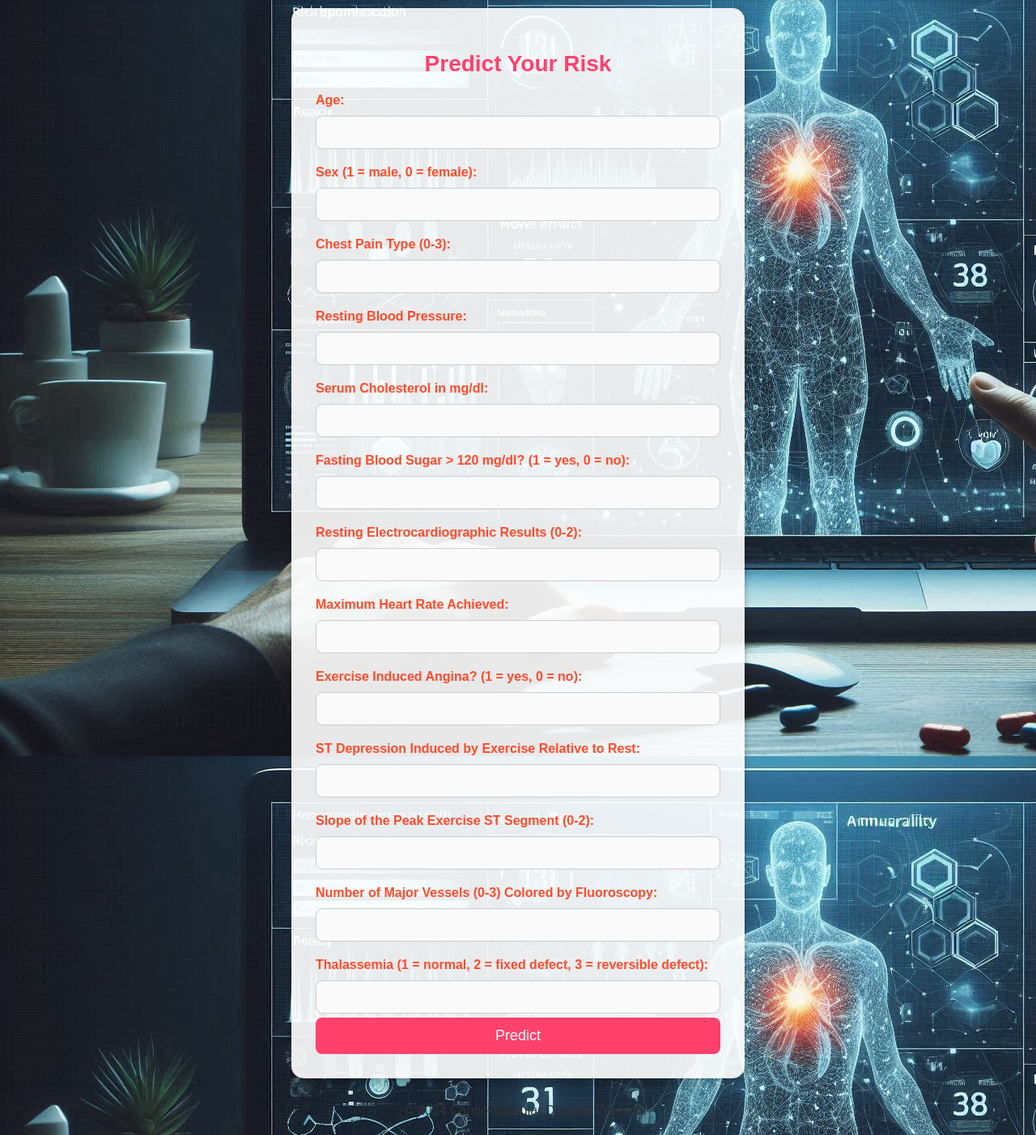
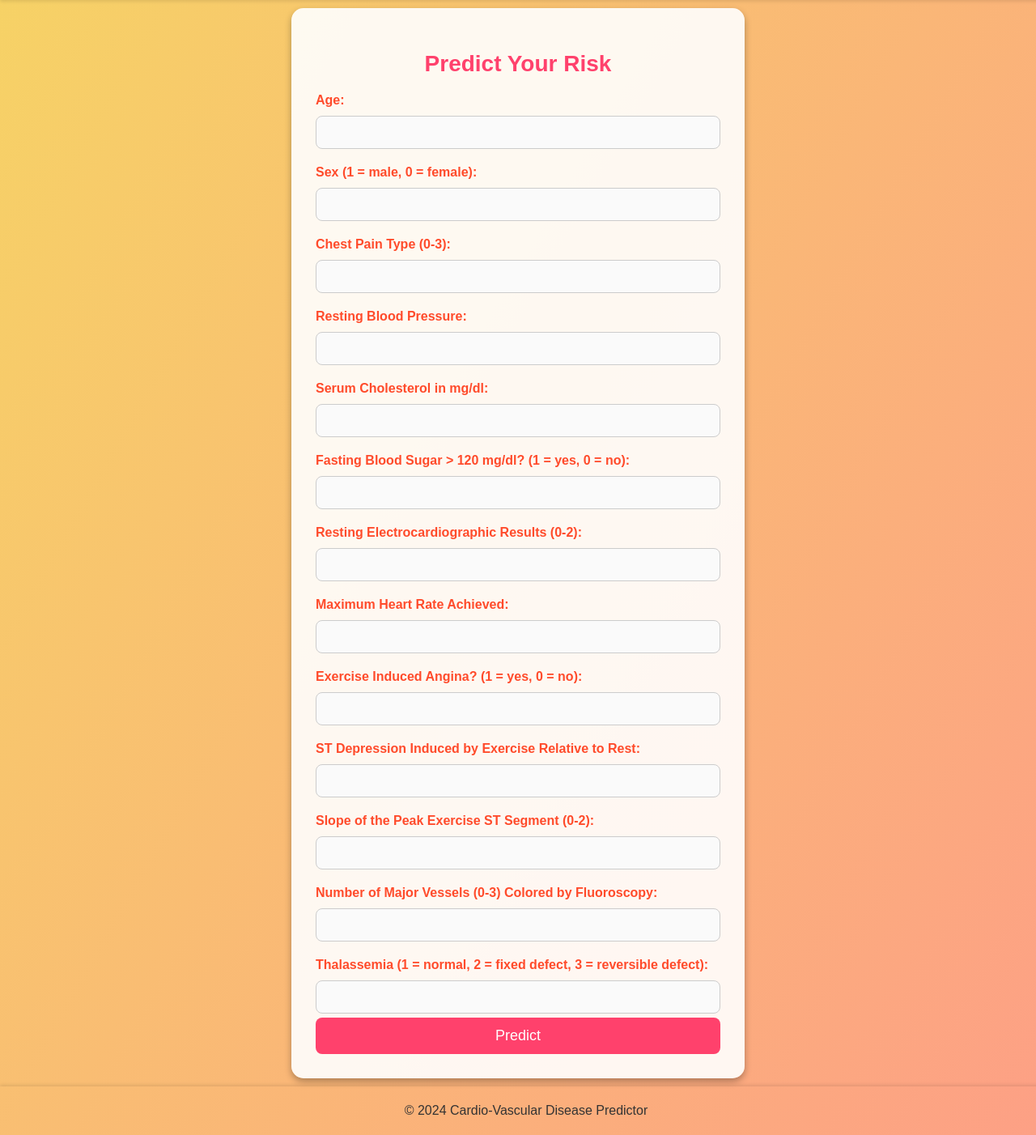
Before and after one commit to Nikhil-Pulluri/Cardio-Vascular-using-Flask, a Flask app: page / in a window 1280 px wide. Shown: the part 90-1492 px from the top of the page at 81% size. Run offline with Flask 3, Linux system fonts and the light colour scheme; parts of the project's set-up code (start-up, migrations or seed data) failed here and were passed over.

Commit message:
Final Design

```diff
--- a/templates/index.html
+++ b/templates/index.html
@@ -11,7 +11,7 @@
             overflow-x: hidden;
             color: #333;
             background: linear-gradient(120deg, #f6d365 0%, #fda085 100%);
-            background-image: url("templates/Images/Designer.png");
+
 
         }
 /*
```
